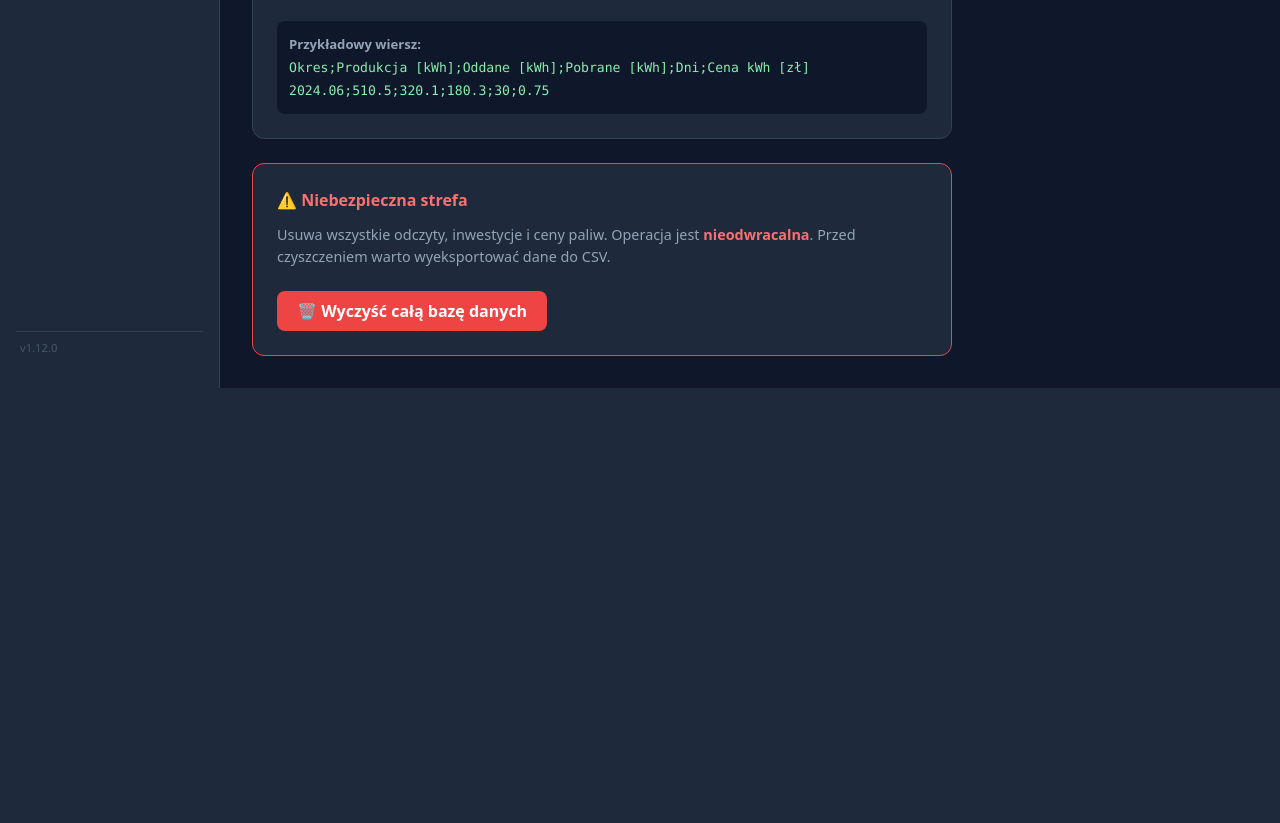
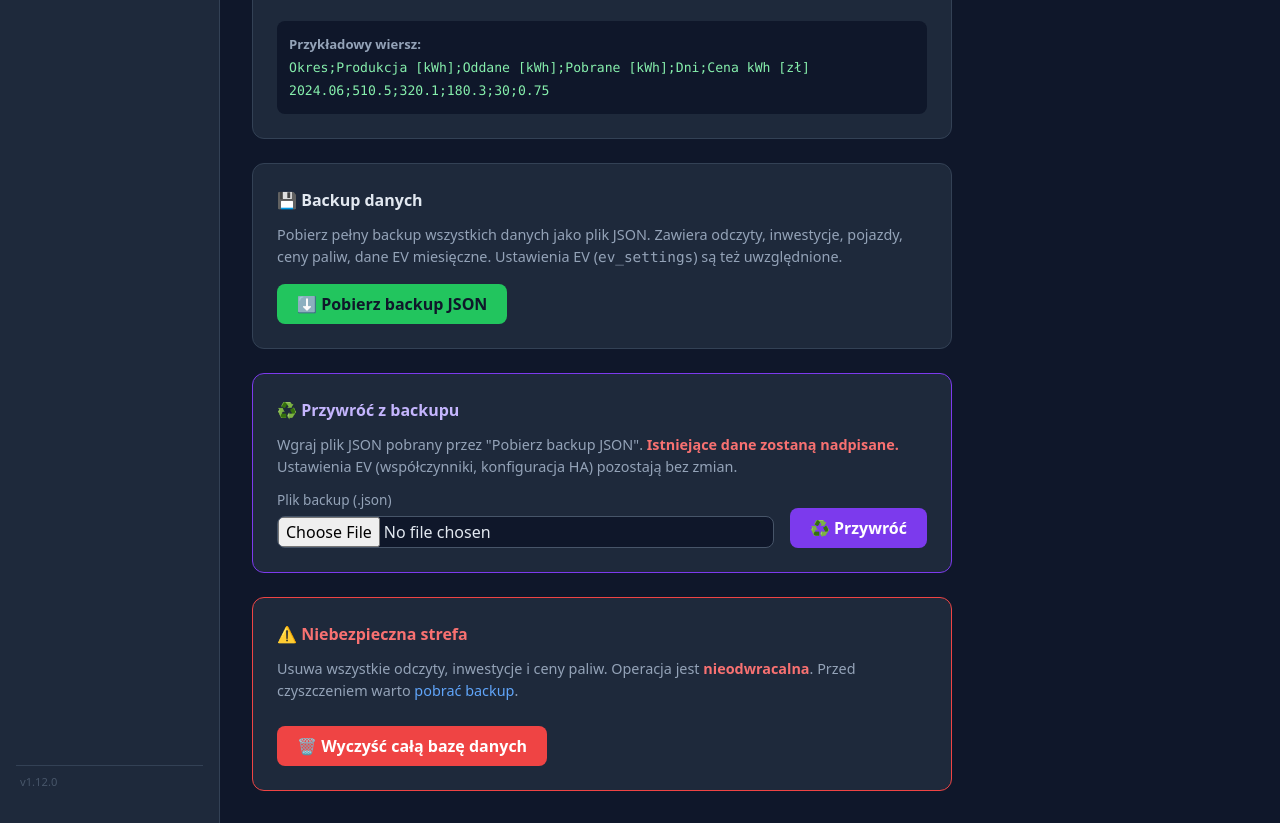
Before and after one commit to SyBeer/fv-manager, a FastAPI app: page /import in a window 1280 px wide. Shown: the part 1043-1866 px from the top of the page. Before the commit the page ends 1431 px from the top, so only its background shows below. Run offline with FastAPI, Linux system fonts and the light colour scheme; some libraries are stand-ins or nearby versions.

Commit message:
feat: backup/restore danych jako JSON (port z v2.0)
Dodaje pełny backup (GET /backup/full) i przywracanie (POST /restore)
na stronie Import — eksportuje 6 tabel, ev_settings nie są nadpisywane.

Co-Authored-By: Claude Opus 4.6 (1M context) <noreply@anthropic.com>

```diff
--- a/src/main.py
+++ b/src/main.py
@@ -609,6 +609,120 @@ async def clear_db(request: Request):
     return RedirectResponse(f"{rp}/import?cleared=1", status_code=303)
 
 
+# ── Backup / Restore ────────────────────────────────────────────────────────
+
+@app.get("/backup/full")
+async def backup_full():
+    import json
+    from datetime import datetime
+
+    db = await get_db()
+    try:
+        async def fetch(query: str) -> list[dict]:
+            cur = await db.execute(query)
+            rows = await cur.fetchall()
+            return [dict(r) for r in rows]
+
+        data = {
+            "version": 1,
+            "exported_at": datetime.utcnow().isoformat(),
+            "readings":    await fetch("SELECT * FROM readings ORDER BY year, month"),
+            "investments": await fetch("SELECT * FROM investments ORDER BY date"),
+            "ev_settings": await fetch("SELECT * FROM ev_settings"),
+            "fuel_prices": await fetch("SELECT * FROM fuel_prices ORDER BY date"),
+            "vehicles":    await fetch("SELECT * FROM vehicles ORDER BY id"),
+            "ev_monthly":  await fetch("SELECT * FROM ev_monthly ORDER BY period"),
+        }
+    finally:
+        await db.close()
+
+    filename = f"fv-backup-{datetime.utcnow().strftime('%Y%m%d-%H%M')}.json"
+    return StreamingResponse(
+        iter([json.dumps(data, ensure_ascii=False, indent=2)]),
+        media_type="application/json",
+        headers={"Content-Disposition": f'attachment; filename="{filename}"'},
+    )
+
+
+@app.post("/restore")
+async def restore_backup(request: Request, file: UploadFile = File(...)):
+    import json
+
+    rp = request.scope.get("root_path", "")
+
+    try:
+        content = await file.read()
+        data = json.loads(content.decode("utf-8"))
+    except Exception as e:
+        return _t(request, "import.html", {"error": f"Nie można odczytać pliku backup: {e}"})
+
+    if data.get("version") not in (1, 2):
+        return _t(request, "import.html", {"error": "Nieznany format backup (oczekiwano version 1 lub 2)"})
+
+    db = await get_db()
+    try:
+        for table in ["ev_monthly", "readings", "investments", "fuel_prices", "vehicles"]:
+            await db.execute(f"DELETE FROM {table}")
+
+        restored = 0
+
+        for inv in data.get("investments", []):
+            await db.execute(
+                "INSERT OR REPLACE INTO investments (id, date, description, cost_pln, power_kwp, notes) VALUES (?,?,?,?,?,?)",
+                (inv.get("id"), inv["date"], inv["description"], inv["cost_pln"],
+                 inv.get("power_kwp"), inv.get("notes")),
+            )
+            restored += 1
+
+        for r in data.get("readings", []):
+            await db.execute(
+                """INSERT OR REPLACE INTO readings
+                   (id, period, year, month, days, production_kwh, sent_to_grid_kwh,
+                    taken_from_grid_kwh, ev_kwh, price_per_kwh,
+                    invoice_number, invoice_gross, notes)
+                   VALUES (?,?,?,?,?,?,?,?,?,?,?,?,?)""",
+                (r.get("id"), r["period"], r["year"], r["month"], r.get("days"),
+                 r["production_kwh"], r["sent_to_grid_kwh"], r["taken_from_grid_kwh"],
+                 r.get("ev_kwh"), r.get("price_per_kwh"),
+                 r.get("invoice_number"), r.get("invoice_gross"), r.get("notes")),
+            )
+            restored += 1
+
+        for fp in data.get("fuel_prices", []):
+            await db.execute(
+                "INSERT OR REPLACE INTO fuel_prices (id, date, price_per_liter, fuel_type, source) VALUES (?,?,?,?,?)",
+                (fp.get("id"), fp["date"], fp["price_per_liter"],
+                 fp.get("fuel_type", "PB95"), fp.get("source")),
+            )
+            restored += 1
+
+        for v in data.get("vehicles", []):
+            await db.execute(
+                """INSERT OR REPLACE INTO vehicles
+                   (id, name, efficiency_kwh_per_100km, fuel_consumption_l_per_100km, fuel_type, notes)
+                   VALUES (?,?,?,?,?,?)""",
+                (v.get("id"), v["name"], v["efficiency_kwh_per_100km"],
+                 v["fuel_consumption_l_per_100km"], v.get("fuel_type", "PB95"), v.get("notes")),
+            )
+            restored += 1
+
+        for em in data.get("ev_monthly", []):
+            await db.execute(
+                "INSERT OR REPLACE INTO ev_monthly (id, period, vehicle_id, kwh) VALUES (?,?,?,?)",
+                (em.get("id"), em["period"], em["vehicle_id"], em["kwh"]),
+            )
+            restored += 1
+
+        await db.commit()
+    except Exception as e:
+        await db.close()
+        return _t(request, "import.html", {"error": f"Błąd podczas przywracania: {e}"})
+    finally:
+        await db.close()
+
+    return RedirectResponse(f"{rp}/import?restored={restored}", status_code=303)
+
+
 # ── EV ───────────────────────────────────────────────────────────────────────
 
 async def _get_ev_settings(db: aiosqlite.Connection) -> dict:
--- a/templates/import.html
+++ b/templates/import.html
@@ -13,6 +13,12 @@
   {% if request.query_params.get('cleared') %}
   <div style="background:#166534; border:1px solid #22c55e; border-radius:8px; padding:1rem; margin-bottom:1rem; color:#86efac;">
     ✅ Baza danych została wyczyszczona.
+  </div>
+  {% endif %}
+
+  {% if request.query_params.get('restored') %}
+  <div style="background:#166534; border:1px solid #22c55e; border-radius:8px; padding:1rem; margin-bottom:1rem; color:#86efac;">
+    ✅ Przywrócono dane z backupu — <strong>{{ request.query_params.get('restored') }}</strong> rekordów.
   </div>
   {% endif %}
 
@@ -123,12 +129,42 @@
     </div>
   </div>
 
+  <!-- Backup -->
+  <div class="card" style="margin-bottom:1.5rem;">
+    <h2 style="font-size:1rem; font-weight:600; margin-bottom:.75rem;">💾 Backup danych</h2>
+    <p style="color:#94a3b8; font-size:.9rem; margin-bottom:1rem;">
+      Pobierz pełny backup wszystkich danych jako plik JSON.
+      Zawiera odczyty, inwestycje, pojazdy, ceny paliw, dane EV miesięczne.
+      Ustawienia EV (<code>ev_settings</code>) są też uwzględnione.
+    </p>
+    <a href="{{ rp }}/backup/full" class="btn btn-green">⬇️ Pobierz backup JSON</a>
+  </div>
+
+  <!-- Restore -->
+  <div class="card" style="margin-bottom:1.5rem; border-color:#7c3aed;">
+    <h2 style="font-size:1rem; font-weight:600; margin-bottom:.75rem; color:#c4b5fd;">♻️ Przywróć z backupu</h2>
+    <p style="color:#94a3b8; font-size:.9rem; margin-bottom:.75rem;">
+      Wgraj plik JSON pobrany przez "Pobierz backup JSON".
+      <strong style="color:#f87171;">Istniejące dane zostaną nadpisane.</strong>
+      Ustawienia EV (współczynniki, konfiguracja HA) pozostają bez zmian.
+    </p>
+    <form method="post" action="{{ rp }}/restore" enctype="multipart/form-data"
+          style="display:flex; gap:1rem; align-items:flex-end; flex-wrap:wrap;"
+          onsubmit="return confirm('Przywrócenie nadpisze bieżące dane. Kontynuować?')">
+      <div style="flex:1; min-width:200px;">
+        <label style="display:block; margin-bottom:.4rem; font-size:.85rem; color:#94a3b8;">Plik backup (.json)</label>
+        <input type="file" name="file" accept=".json" required>
+      </div>
+      <button type="submit" class="btn" style="background:#7c3aed; color:white;">♻️ Przywróć</button>
+    </form>
+  </div>
+
   <!-- Danger Zone -->
   <div class="card" style="border-color:#ef4444;">
     <h2 style="font-size:1rem; font-weight:600; margin-bottom:.75rem; color:#f87171;">⚠️ Niebezpieczna strefa</h2>
     <p style="color:#94a3b8; font-size:.9rem; margin-bottom:1.5rem;">
       Usuwa wszystkie odczyty, inwestycje i ceny paliw. Operacja jest <strong style="color:#f87171;">nieodwracalna</strong>.
-      Przed czyszczeniem warto wyeksportować dane do CSV.
+      Przed czyszczeniem warto <a href="{{ rp }}/backup/full" style="color:#60a5fa;">pobrać backup</a>.
     </p>
     <form method="post" action="{{ rp }}/admin/clear-db" onsubmit="return confirm('UWAGA: Spowoduje to usunięcie WSZYSTKICH danych. Czy na pewno chcesz kontynuować?')">
       <button type="submit" class="btn btn-red">🗑️ Wyczyść całą bazę danych</button>
```
